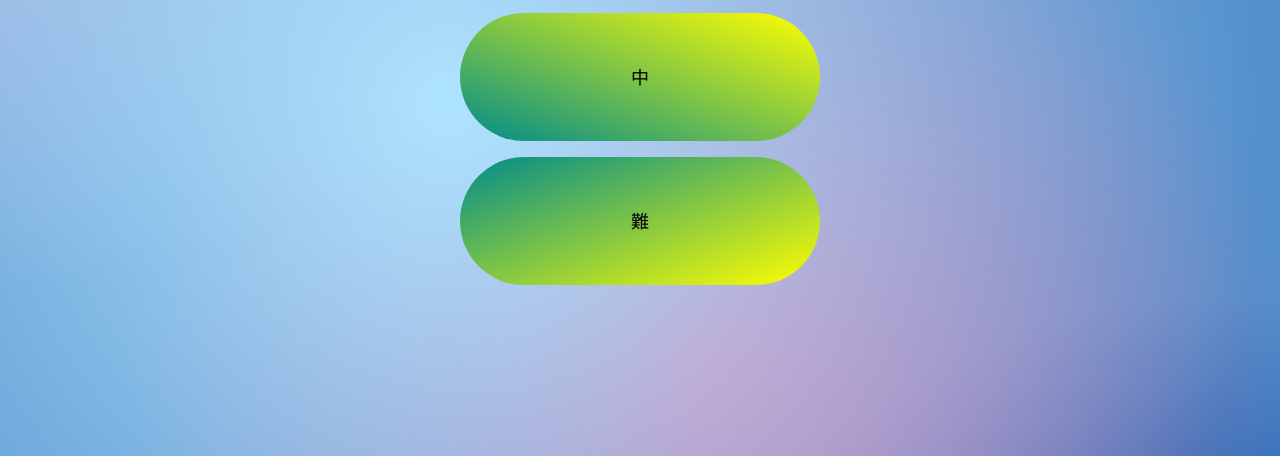
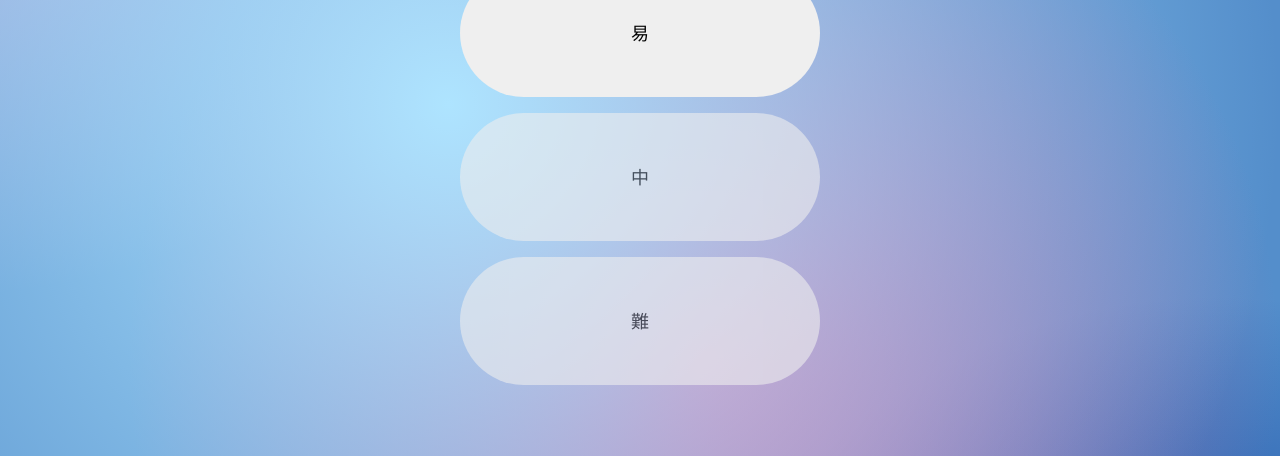
Before and after one commit to KuoHao000/Captcha, a plain HTML site: page code/difficultyV3/difficultyV3.html in a window 1280 px wide. Shown: the part 344-800 px from the top of the page. Drawn offline with Linux system fonts and the light colour scheme.

Commit message:
難度選擇介面

```diff
--- a/code/difficultyV3/css/style.css
+++ b/code/difficultyV3/css/style.css
@@ -146,6 +146,7 @@ header{
     }
 }
 .pagetitle{
+    margin-top: 100PX;
     display: flex;
     justify-content: center;
     align-items: center;
@@ -163,7 +164,6 @@ header{
     width: 360px;
     height: 128px;
     font-size: large;
-    background-image: linear-gradient(to right bottom, #ff0000, #ffa500, #ffff00, #008000, #0000ff, #4b0082, #9400d3);
 }
 .btn2{
     margin: 8px auto;
@@ -171,7 +171,8 @@ header{
     width: 360px;
     height: 128px;
     font-size: large;
-    background-image: linear-gradient(to top right, #008b8b, #ffff00);
+    opacity: 0.6;
+    cursor: not-allowed;
 }
 .btn3{
     margin: 8px auto;
@@ -179,9 +180,14 @@ header{
     width: 360px;
     height: 128px;
     font-size: large;
-    background-image: linear-gradient(to bottom right, #008b8b, #ffff00);
+    opacity: 0.6;
+    cursor: not-allowed;
 }
 .circle{
     border-radius: 64px;
 
 }
+.btn1:hover {
+    background: rgba(174, 228, 255, 1); /* Green */
+    color: white;
+}
--- a/code/difficultyV3/difficultyV3.html
+++ b/code/difficultyV3/difficultyV3.html
@@ -46,7 +46,7 @@
 
             <div class="button">
                 <p>
-                    <input type="button" value="易" name="easy"  class="btn1 circle" img src="photo-63e068b826c61"><br>
+                    <input type="button" value="易" name="easy"  class="btn1 circle"><br>
                     <input type="button" value="中" name="mid"  class="btn2 circle"><br>
                     <input type="button" value="難" name="hard" class="btn3 circle"><br>
                 </p>
```
Also changed, not shown: code/difficultyV3/EZ LOGO.png (added).
